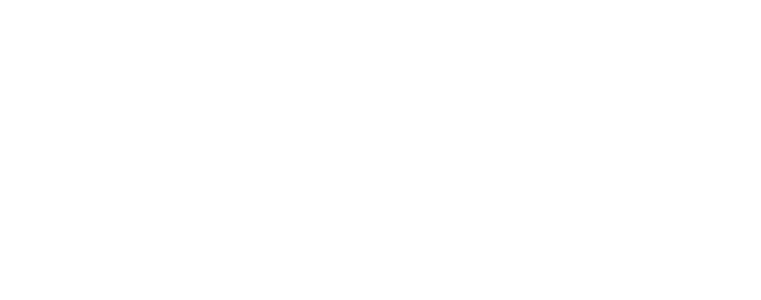
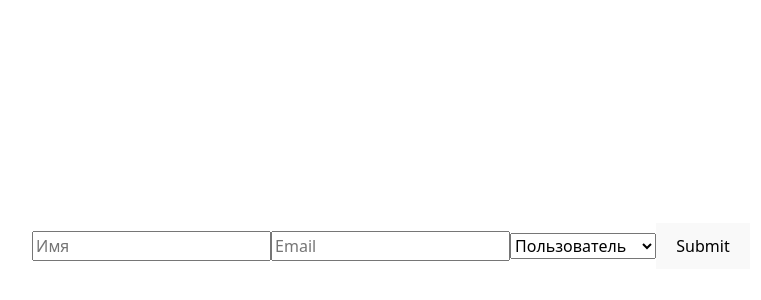
Before and after one commit to BeksultanDJ/HomeWork57, a React (Vite) app: page / in a window 1280 px wide. Shown: the part 154-454 px from the top of the page, without its empty margins (249-1010 px from the left). Built offline with nearby package versions, Linux system fonts and the light colour scheme.

Commit message:
сделал запрос и вывод имени, почты и роли

```diff
--- a/src/App.tsx
+++ b/src/App.tsx
@@ -1,12 +1,59 @@
-import './App.css'
+import './App.css';
+import { useState } from 'react';
 
 function App() {
+    const [name, setName] = useState('');
+    const [email, setEmail] = useState('');
+    const [role, setRole] = useState('');
+    const [userData, setUserData] = useState(null);
 
-  return (
-    <>
+    const addUser = () => {
+        const newUser = {
+            name: name,
+            email: email,
+            role: role,
 
-    </>
-  )
+        };
+
+        setUserData(newUser);
+    };
+
+    return (
+        <>
+            <div className="UserForm">
+                <input
+                    placeholder="Имя"
+                    name='name'
+                    type="text"
+                    value={name}
+                    onChange={(event) => setName(event.target.value)}
+                />
+                <input
+                    placeholder="Email"
+                    name='email'
+                    type="email"
+                    value={email}
+                    onChange={(event) => setEmail(event.target.value)}
+                />
+                <select name="role" onChange={(event) => setRole(event.target.value)}>
+                    <option id="role" value="User">Пользователь</option>
+                    <option id="role" value="Editor">Редактор</option>
+                    <option id="role" value="Admin">Администратор</option>
+                </select>
+                <button onClick={addUser}>Submit</button>
+            </div>
+
+            <div className="UserItem">
+                {userData && (
+                    <div>
+                        <p>Name: {userData.name}</p>
+                        <p>Email: {userData.email}</p>
+                        <p>Role: {userData.role}</p>
+                    </div>
+                )}
+            </div>
+        </>
+    );
 }
 
-export default App
+export default App;
```
